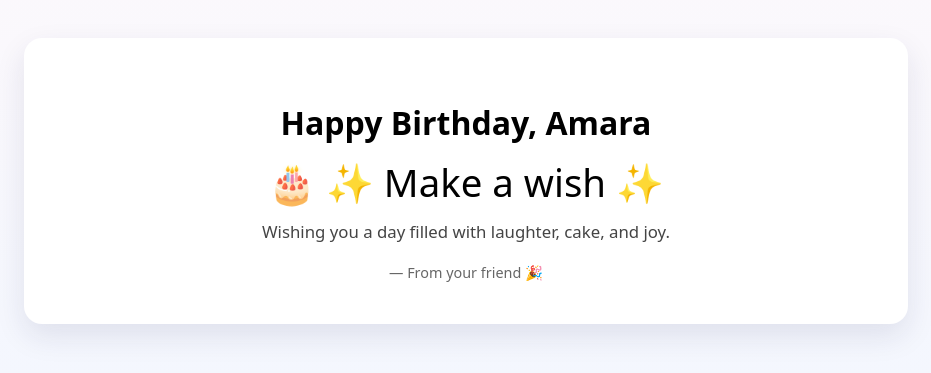
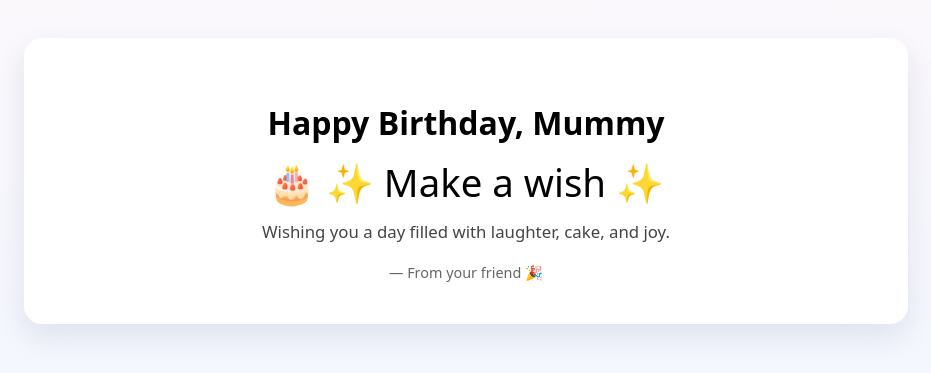
Before and after one commit to Thespeeedrunner/Good, a plain HTML site: page index.html in a window 1280 px wide. Shown: the part 227-600 px from the top of the page, without its empty margins (174-1105 px from the left). Drawn offline with Linux system fonts and the light colour scheme.

Commit message:
Update index.html

```diff
--- a/index.html
+++ b/index.html
@@ -9,7 +9,7 @@
 <body>
   <div class="card">
     <div class="content">
-      <h1>Happy Birthday, Amara</h1>
+      <h1>Happy Birthday, Mummy</h1>
       <div class="cake">🎂 ✨ Make a wish ✨</div>
       <p class="lead">Wishing you a day filled with laughter, cake, and joy.</p>
       <div class="footer">— From your friend 🎉</div>
```
